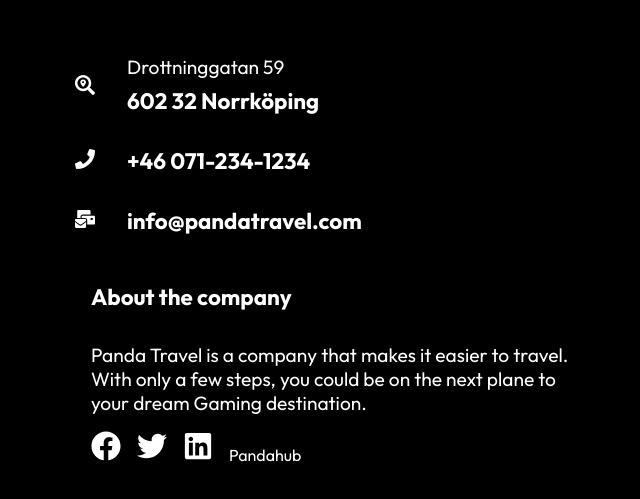
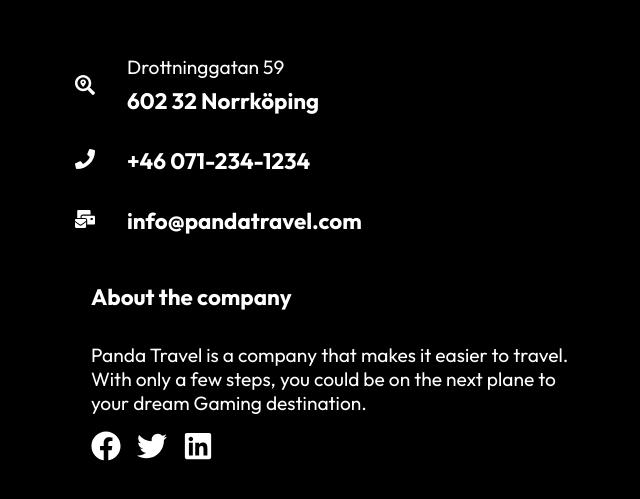
Before and after one commit to Ahmedm100/traveling-master, a React (Create React App) app in the folder Farid/: page / in a window 1280 px wide. Shown: the part 873-1372 px from the top of the page, without its empty margins (11-651 px from the left). Built offline with nearby package versions, Linux system fonts and the light colour scheme.

Commit message:
remove extra link

```diff
--- a/Farid/src/components/Footer.js
+++ b/Farid/src/components/Footer.js
@@ -1,7 +1,7 @@
 import React from "react"
 import '../components/Styles/FooterStyles.css'
 import {FaFacebook,FaLinkedin,  FaMailBulk,FaPhone,FaSearchLocation,FaTwitter} from 'react-icons/fa'
-import { Link } from "react-router-dom"
+
 const Footer=()=>{
 return(
 <div className="footer">
@@ -32,7 +32,7 @@
                     <FaFacebook size={30} style={{color:'#ffffff', marginRight:'1rem'}} />
                     <FaTwitter size={30} style={{color:'#ffffff', marginRight:'1rem'}} />
                     <FaLinkedin size={30} style={{color:'#ffffff', marginRight:'1rem'}} />
-                    <Link to='http://localhost:3000'>Pandahub</Link>
+
 
                 </div>
 
```
